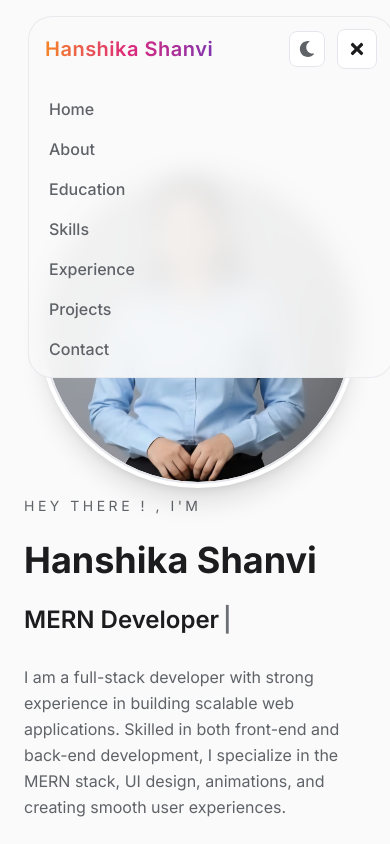
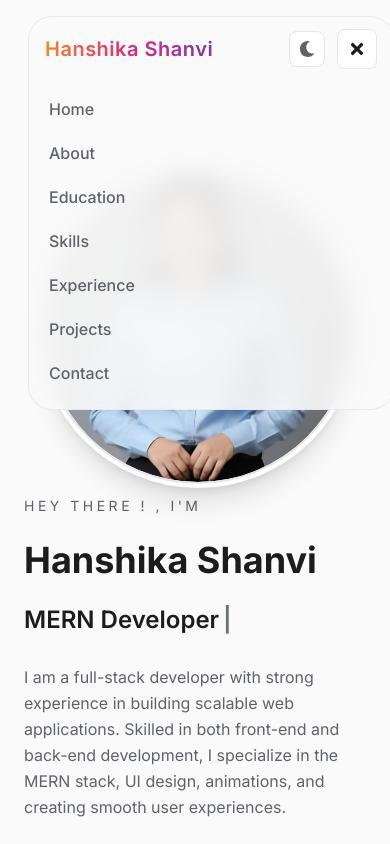
Before and after one commit to Shanvi30/Personal_Portfolio, a React (Vite) app: page / in a window 390 px wide. Both pictures are taken after a click on the button 357 px from the left and 49 px from the top of the page. Shown: the top 844 px of the page. Built offline with nearby package versions, Linux system fonts and the light colour scheme.

Commit message:
final commit

```diff
--- a/src/components/Navbar.jsx
+++ b/src/components/Navbar.jsx
@@ -178,19 +178,17 @@ const Navbar = () => {
           </div>
 
           {/* Mobile Navigation */}
-          <div
-            className={`md:hidden overflow-hidden transition-all duration-300 ${
-              isOpen ? "max-h-96 opacity-100 py-2" : "max-h-0 opacity-0 py-0"
-            }`}
-          >
+          {isOpen && (
+            <div className="md:hidden pb-4 pt-2 space-y-1">
               {navLinks.map((link) => (
                 <a
                   key={link.name}
                   href={link.href}
                   onClick={(e) => handleNavClick(e, link.href)}
                   className={[
-                  "block py-2 px-1 font-medium transition-colors duration-300",
+                    "block py-2 px-1 font-medium",
                     "text-[#5f6368] hover:text-[#1c1c1e] dark:text-[#a1a1aa] dark:hover:text-[#f5f5f7]",
+                    "transition-colors duration-300",
                     activeId === link.id
                       ? "text-[#1c1c1e] dark:text-[#f5f5f7]"
                       : "",
@@ -200,6 +198,7 @@ const Navbar = () => {
                 </a>
               ))}
             </div>
+          )}
         </div>
       </div>
     </nav>
```
Lines whose indentation alone changed are shown as unchanged.
